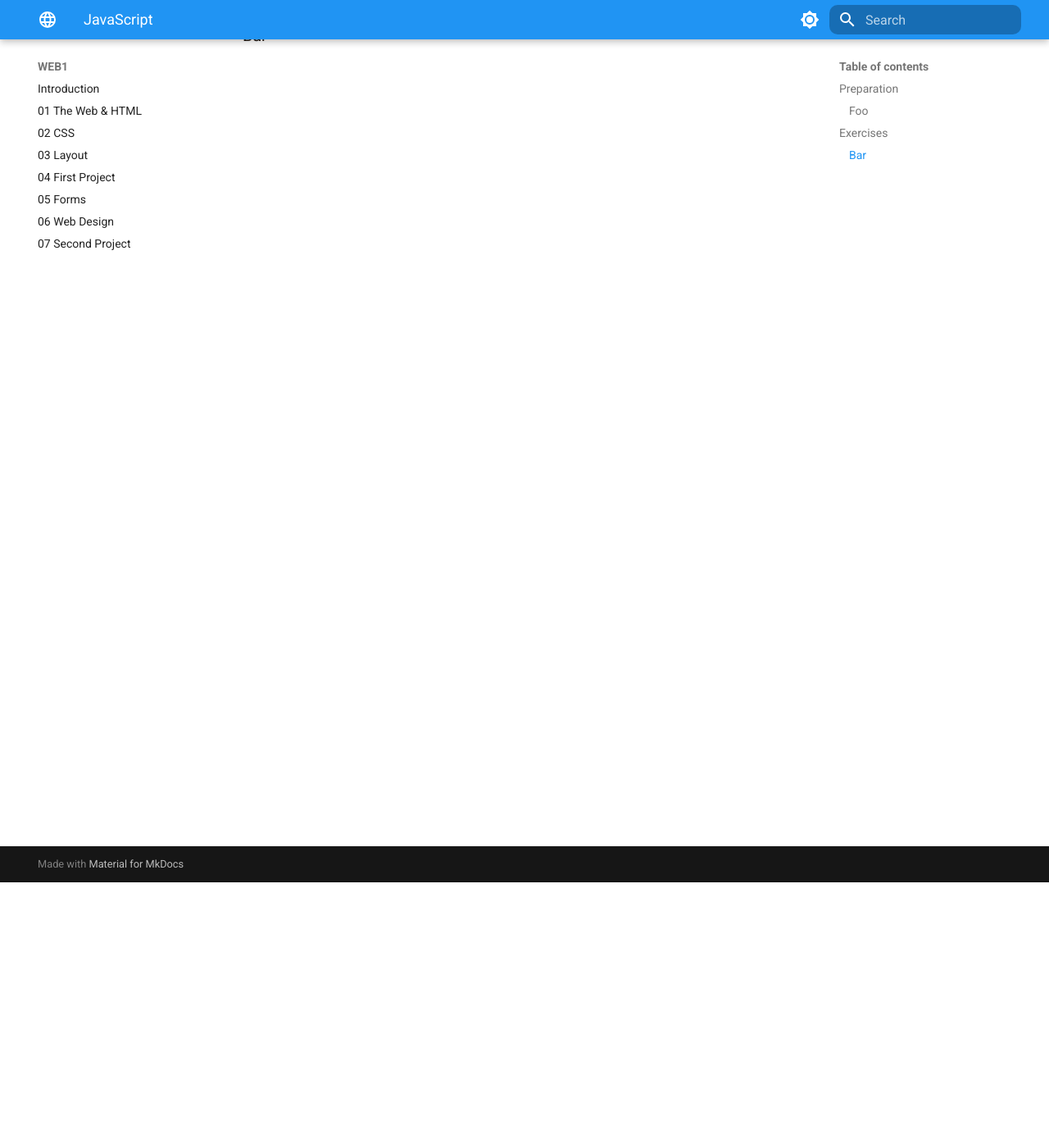
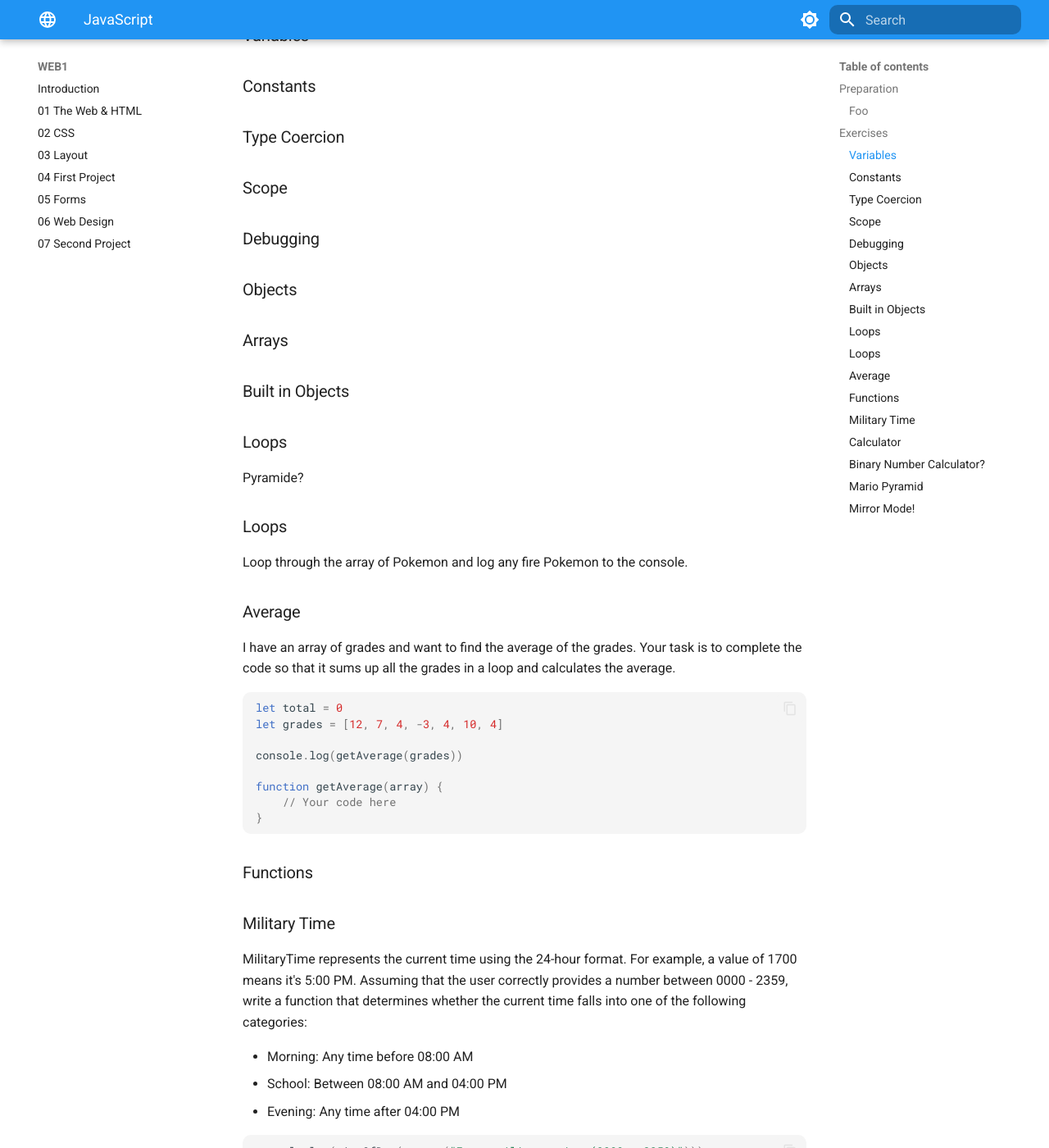
Before and after one commit to KasperKnop/WEB1, an MkDocs documentation site: the page built from docs/08-javascript.md, in a window 1280 px wide and 1400 px high, scrolled down 324 px. Shown: the whole window at 82% size. Built offline with MkDocs 1.6.1 and Material for MkDocs 9.7.7, drawn with Linux system fonts in a browser that asks for light colours; emoji names are drawn with the system emoji font; comment, search, counter and statistics services are not loaded; some of the changed text lies outside the part shown.

Commit message:
JS exercises in the works

````diff
--- a/docs/08-javascript.md
+++ b/docs/08-javascript.md
@@ -10,4 +10,156 @@ comments: true
 
 ## Exercises :writing_hand_tone2:
 
-### Bar
+### Variables
+
+### Constants
+
+### Type Coercion
+
+### Scope
+
+### Debugging
+
+### Objects
+
+### Arrays
+
+### Built in Objects
+
+### Loops
+
+Pyramide?
+
+### Loops
+
+Loop through the array of Pokemon and log any fire Pokemon to the console.
+
+### Average
+
+I have an array of grades and want to find the average of the grades. Your task is to complete the code so that it sums up all the grades in a loop and calculates the average.
+
+```js
+let total = 0
+let grades = [12, 7, 4, -3, 4, 10, 4]
+
+console.log(getAverage(grades))
+
+function getAverage(array) {
+    // Your code here
+}
+```
+
+### Functions
+
+### Military Time
+
+MilitaryTime represents the current time using the 24-hour format. For example, a value of 1700 means it's 5:00 PM.
+Assuming that the user correctly provides a number between 0000 - 2359, write a function that determines whether the current time falls into one of the following categories:
+
+- Morning: Any time before 08:00 AM
+- School: Between 08:00 AM and 04:00 PM
+- Evening: Any time after 04:00 PM
+
+```js
+console.log(timeOfDay(prompt("Input military time (0000 - 2359)")))
+
+// Your code here
+```
+
+??? note "Example Solution"
+    ```js
+    console.log(timeOfDay(prompt("Input military time (0000 - 2359)")))
+
+    function timeOfDay(militaryTime) {
+        if (militaryTime < 800) {
+            return "Morning"
+        } else if (militaryTime < 1600) {
+            return "School"
+        } else {
+            return "Evening"
+        }
+    }
+    ```
+
+### Calculator
+
+### Binary Number Calculator?
+
+### Mario Pyramid
+
+Recreate the famous pyramid from the Mario games using hashtags and console.log!
+
+```js
+function marioPyramid(height) {
+    // your code here
+}
+
+marioPyramid(5)
+/*
+Expected output:
+#
+##
+###
+####
+#####
+*/
+```
+
+<img style="display: block; margin: auto; border-radius: 0.5rem;" src="https://github.com/KasperKnop/WEB1/blob/main/resources/mario.gif?raw=true" alt="The Mario Pyramid!">
+
+??? note "Example Solution"
+    ```js
+    function marioPyramid(height) {
+        for (let i = 1; i <= height; i++) {
+            let row = ''
+            for (let j = 0; j < i; j++) {
+                row += '#'
+            }
+            console.log(row)
+        }
+    }
+
+    // OR
+
+    function marioPyramid(height) {
+        for (let line = "#"; line.length <= height; line += "#")
+            console.log(line)
+    }
+    ```
+
+### Mirror Mode!
+
+If you have played Mario, you have probably noticed that the game was mirrored in the previous exercise! This time, you should implement the real pyramid from Mario! Depending on how you have implemented the previous exercise, you might be able to solve this by adding only a few lines of code!
+
+```js
+function realMarioPyramid(height) {
+    // your code here
+}
+
+realMarioPyramid(5)
+/*
+Expected output:
+    #
+   ##
+  ###
+ ####
+#####
+*/
+```
+
+??? note "Example Solution"
+    ```js
+    function realMarioPyramid(height) {
+        for (let i = 1; i <= height; i++) {
+            let row = ""
+            for (let j = 0; j < height - i; j++) {
+                row += " "
+            }
+
+            for (let k = 0; k < i; k++) {
+                row += "#"
+            }
+            console.log(row)
+        }
+    }
+    ```
````
Also changed, not shown: resources/mario.gif (added).
